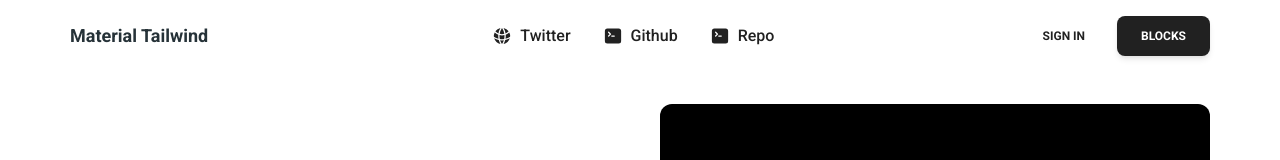
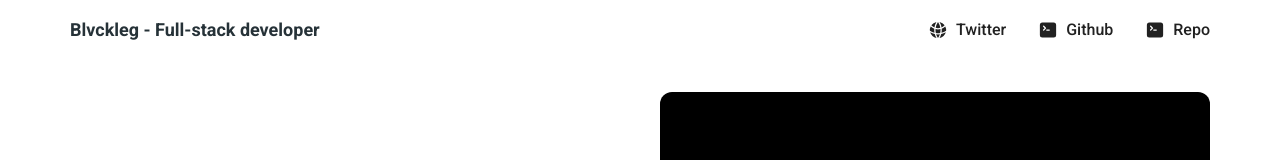
Before and after one commit to sanriodev/blvckleg.dev, a Next.js app: page /portfolio/ in a window 1280 px wide. Shown: the top 160 px of the page. Built offline with nearby package versions, Linux system fonts and the light colour scheme.

Commit message:
style: remove unused buttons

```diff
--- a/src/app/resume.tsx
+++ b/src/app/resume.tsx
@@ -37,7 +37,7 @@ export function Resume() {
             experience in crafting visually stunning and functionally robust
             web applications, mobile applications, IIot and more.
           </Typography>
-          <Button
+     {/*      <Button
             variant="text"
             color="gray"
             className="flex items-center gap-2"  placeholder={undefined} onPointerEnterCapture={undefined} onPointerLeaveCapture={undefined}          >
@@ -46,7 +46,7 @@ export function Resume() {
               strokeWidth={3}
               className="h-3.5 w-3.5 text-gray-900"
             />
-          </Button>
+          </Button> */}
         </div>
         <div className="col-span-1 grid gap-y-6 lg:ml-auto pr-0 lg:pr-12 xl:pr-32">
           {RESUME_ITEMS.map((props, idx) => (
--- a/src/components/navbar.tsx
+++ b/src/components/navbar.tsx
@@ -69,7 +69,7 @@ export function Navbar() {
     <MTNavbar shadow={false} fullWidth className="border-0 sticky top-0 z-50"  placeholder={undefined} onPointerEnterCapture={undefined} onPointerLeaveCapture={undefined}>
       <div className="container mx-auto flex items-center justify-between">
         <Typography color="blue-gray" className="text-lg font-bold"  placeholder={undefined} onPointerEnterCapture={undefined} onPointerLeaveCapture={undefined}>
-          Material Tailwind
+          Blvckleg - Full-stack developer
         </Typography>
         <ul className="ml-10 hidden items-center gap-8 lg:flex">
           {NAV_MENU.map(({ name, icon: Icon, href }) => (
@@ -79,12 +79,6 @@ export function Navbar() {
             </NavItem>
           ))}
         </ul>
-        <div className="hidden items-center gap-2 lg:flex">
-          <Button variant="text"  placeholder={undefined} onPointerEnterCapture={undefined} onPointerLeaveCapture={undefined}>Sign In</Button>
-          <a href="https://www.material-tailwind.com/blocks" target="_blank">
-            <Button color="gray"  placeholder={undefined} onPointerEnterCapture={undefined} onPointerLeaveCapture={undefined}>blocks</Button>
-          </a>
-        </div>
         <IconButton
           variant="text"
           color="gray"
```
